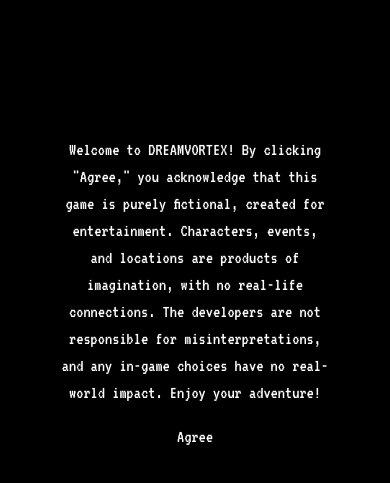
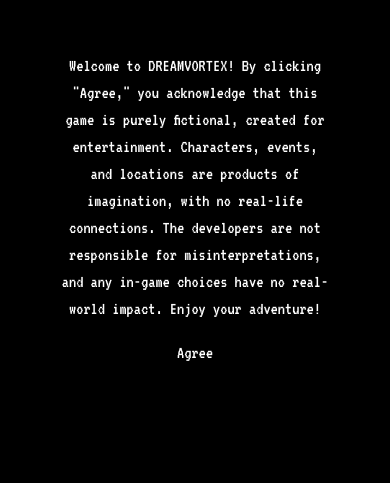
Before and after one commit to feliperamos88/Dreamvortex, a React (Create React App) app in the folder client/: page / in a window 390 px wide. Shown: the part 197-680 px from the top of the page. Built offline with nearby package versions, Linux system fonts and the light colour scheme; no server answers; a web font is replaced by a local one.

Commit message:
Update main.css

```diff
--- a/client/src/CSS/main.css
+++ b/client/src/CSS/main.css
@@ -3,6 +3,12 @@
   margin-left: 15%;
   margin-right: 15%;
   text-align: center;
+}
+
+@media only screen and (max-width: 768px) {
+  .opening-warnings {
+    margin-top: 20dvh;
+  }
 }
 
 .icons-container {
```
